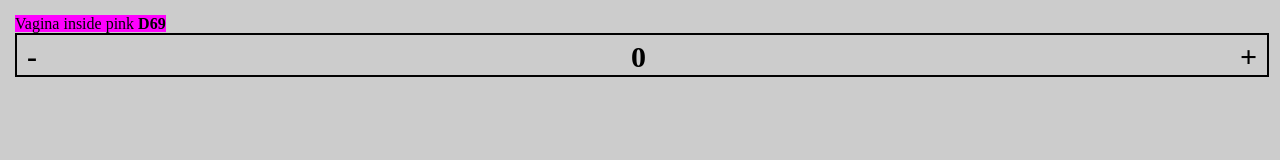
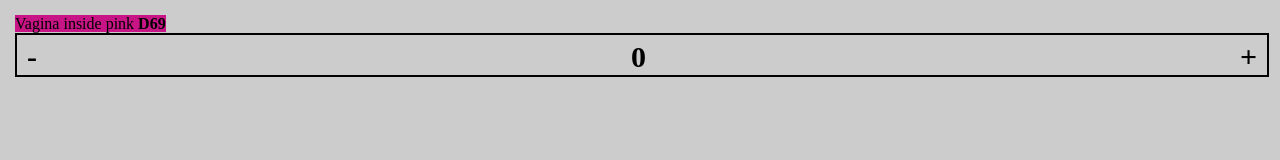
Before and after one commit to michalbe/color-variants-picker-poc, a plain HTML site: page index.html in a window 1280 px wide. In both pictures the pointer is over the element 90 px from the left and 23 px from the top of the page. Drawn offline with Linux system fonts and the light colour scheme.

```diff
--- a/style.css
+++ b/style.css
@@ -22,7 +22,7 @@
 }
 
 span:hover {
-  background-color: #FF00FF;
+  background-color: MediumVioletRed;
 }
 div.color span.plus {
   text-align: right;
```
